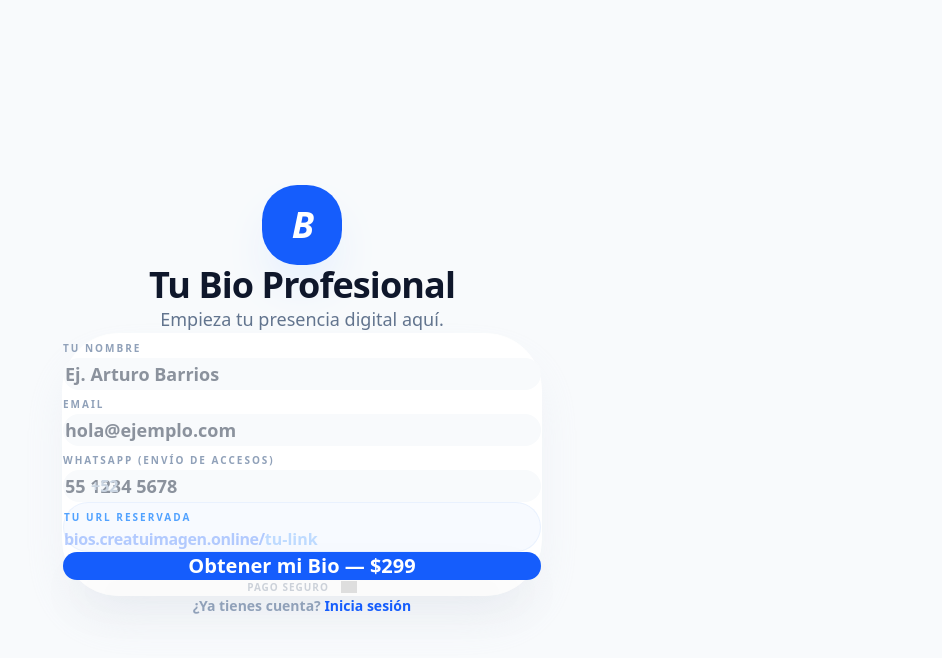
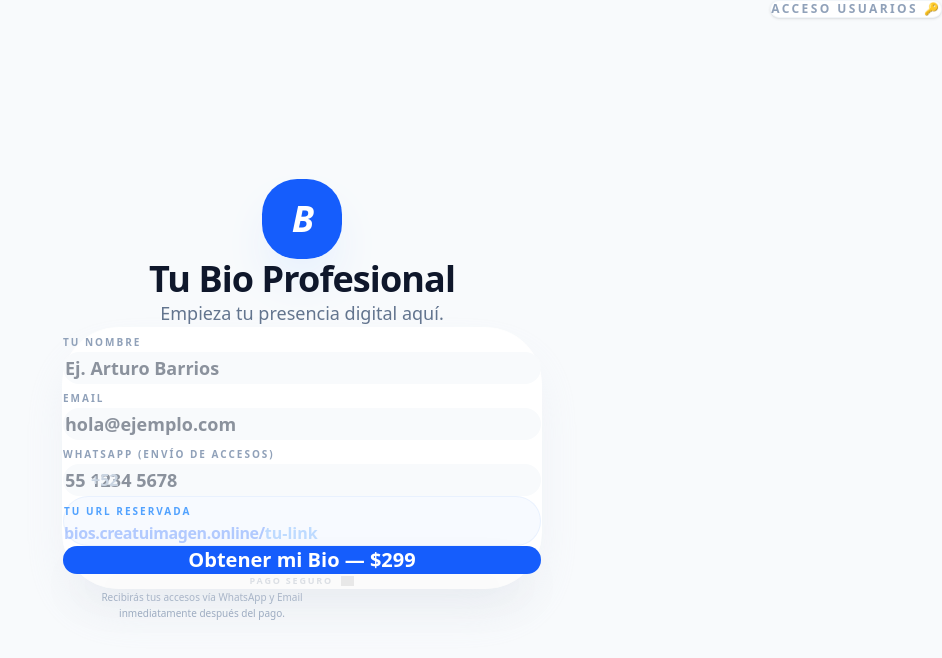
Before and after one commit to creandovaloria/creatuimagen-platform, a Next.js app: page /registro in a window 1280 px wide. Shown: the top 658 px of the page, without its empty margins (338-1280 px from the left). Built offline with nearby package versions, Linux system fonts and the light colour scheme; grey boxes are pictures that could not be loaded.

Commit message:
ux: move login to top nav to avoid MP confusion and improve focus

```diff
--- a/app/registro/page.tsx
+++ b/app/registro/page.tsx
@@ -17,7 +17,6 @@ export default function RegistroPage() {
     const { name, value } = e.target
 
     if (name === 'nombre') {
-      // Generar slug automáticamente desde el nombre
       const cleanSlug = value.toLowerCase()
         .trim()
         .replace(/\s+/g, '-')
@@ -63,7 +62,15 @@ export default function RegistroPage() {
 
   return (
     <div className="min-h-screen bg-[#f8fafc] flex flex-col items-center justify-center p-4 sm:p-6 font-sans selection:bg-blue-100">
-      <div className="max-w-[480px] w-full space-y-10 py-10">
+
+      {/* Top Navigation / Access */}
+      <div className="fixed top-0 left-0 right-0 p-6 flex justify-end">
+        <a href="/login" className="text-xs font-black text-slate-400 hover:text-blue-600 transition-colors uppercase tracking-[0.2em] bg-white px-6 py-3 rounded-full shadow-sm border border-slate-100">
+          Acceso Usuarios 🔑
+        </a>
+      </div>
+
+      <div className="max-w-[480px] w-full space-y-10 py-20">
 
         {/* Header */}
         <div className="text-center space-y-6">
@@ -76,8 +83,8 @@ export default function RegistroPage() {
           </div>
         </div>
 
-        {/* Formulario con todos los campos necesarios */}
-        <form onSubmit={handleSubmit} className="bg-white p-8 sm:p-12 rounded-[3.5rem] shadow-2xl shadow-slate-200/60 border border-white space-y-8">
+        {/* Formulario */}
+        <form onSubmit={handleSubmit} className="bg-white p-8 sm:p-12 rounded-[3.5rem] shadow-2xl shadow-slate-200/60 border border-white space-y-8 relative">
 
           <div className="space-y-6">
             {/* Nombre */}
@@ -143,7 +150,7 @@ export default function RegistroPage() {
             </div>
           </div>
 
-          <div className="space-y-5">
+          <div className="space-y-5 pt-2">
             <button
               type="submit"
               disabled={isSubmitting}
@@ -156,17 +163,19 @@ export default function RegistroPage() {
               {isSubmitting ? 'Cargando...' : 'Obtener mi Bio — $299'}
             </button>
 
-            <div className="flex items-center justify-center gap-3 opacity-30">
-              <span className="text-[10px] font-bold text-slate-500 uppercase tracking-widest">Pago Seguro</span>
-              <img src="https://logodownload.org/wp-content/uploads/2019/06/mercado-pago-logo.png" alt="Mercado Pago" className="h-3 grayscale" />
+            <div className="flex flex-col items-center gap-3">
+              <div className="flex items-center gap-2 opacity-20">
+                <span className="text-[9px] font-bold text-slate-500 uppercase tracking-[0.2em]">Pago Seguro</span>
+                <img src="https://logodownload.org/wp-content/uploads/2019/06/mercado-pago-logo.png" alt="Mercado Pago" className="h-2.5 grayscale" />
+              </div>
             </div>
           </div>
 
         </form>
 
-        <div className="text-center">
-          <p className="text-slate-400 font-bold text-sm">
-            ¿Ya tienes cuenta? <a href="/login" className="text-blue-600 hover:underline decoration-2 ml-1">Inicia sesión</a>
+        <div className="text-center pt-4">
+          <p className="text-[10px] text-slate-400 font-medium leading-relaxed max-w-[280px] mx-auto">
+            Recibirás tus accesos vía WhatsApp y Email inmediatamente después del pago.
           </p>
         </div>
       </div>
```
